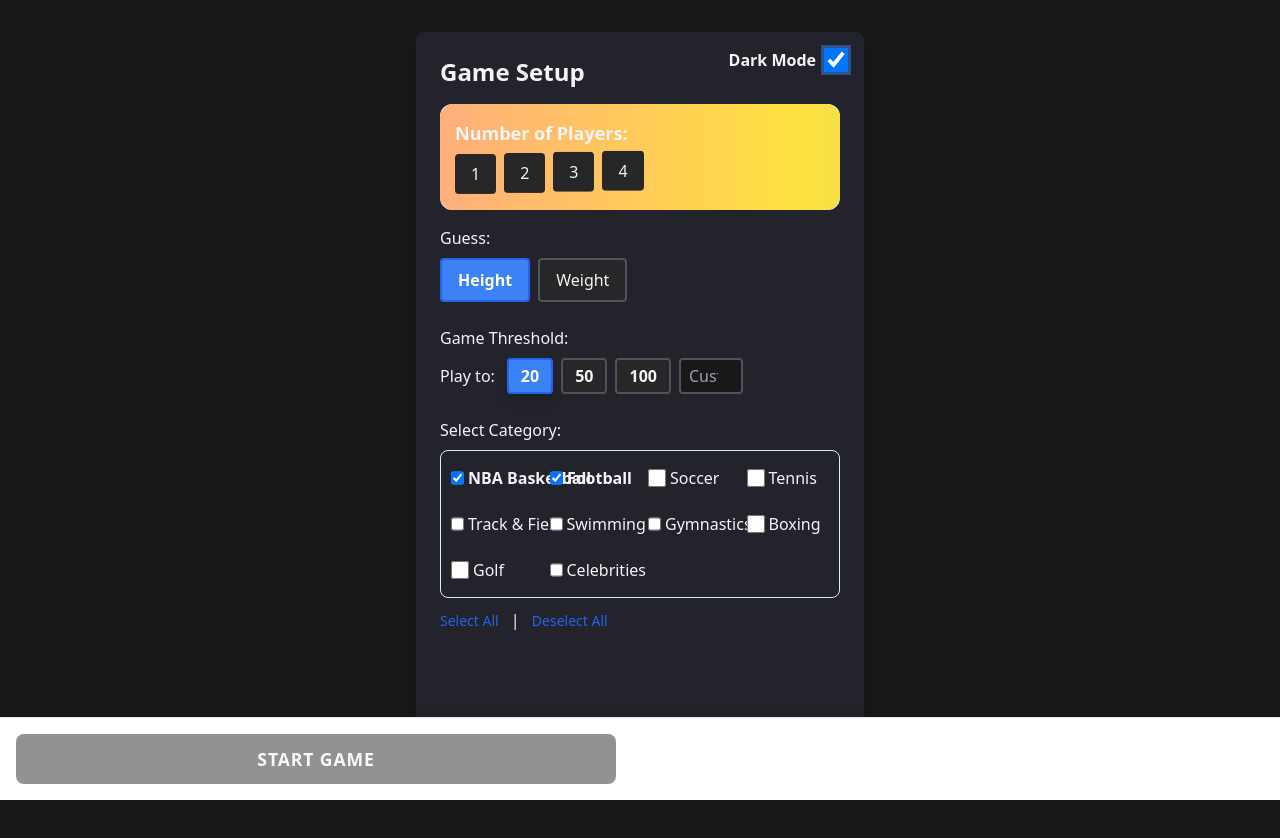
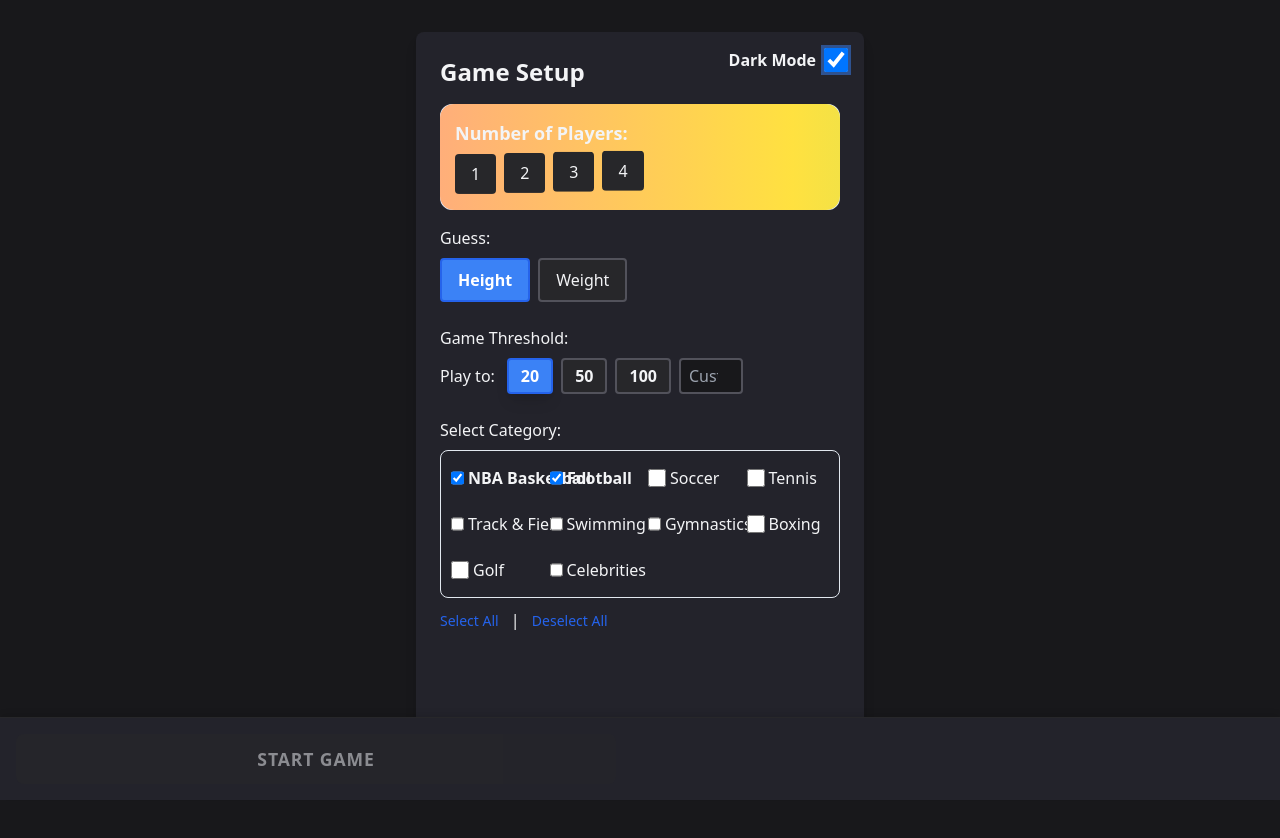
Before and after one commit to matthewseanlocke/Guess-It, a plain HTML site: page index.html in a window 1280 px wide. Both pictures are taken after a click on the checkbox "Dark Mode". Drawn offline with nearby package versions, Linux system fonts and the light colour scheme.

Commit message:
Update to dark mode elements
Update to dark mode elements

```diff
--- a/index.html
+++ b/index.html
@@ -20,7 +20,7 @@
             <div class="large-question" style="top: 40%; right: 10%; font-size: 110px; animation: resizeQuestionAlt 7.5s infinite;">?</div>
         </div>
         <div class="text-center relative z-10">
-            <h1 class="text-6xl font-bold text-white mb-4">Guess It!</h1>
+            <h1 class="text-6xl font-bold text-white mb-4">Guess-It!</h1>
             <div class="question-mark text-8xl font-bold text-white">?</div>
         </div>
     </div>
@@ -127,7 +127,7 @@
         </div>
 
         <!-- Fixed Start Game Button -->
-        <div id="start-game-container" class="fixed bottom-0 left-0 right-0 bg-white p-4 shadow-lg">
+        <div id="start-game-container" class="fixed bottom-0 left-0 right-0 bg-white dark:bg-gray-800 p-4 shadow-lg">
             <button id="start-game" class="w-full bg-blue-600 text-white py-3 rounded-lg font-semibold hover:bg-blue-700 transition disabled:opacity-50" disabled>START GAME</button>
         </div>
 
--- a/styles.css
+++ b/styles.css
@@ -1026,3 +1026,8 @@ body.dark #result-container span {
   0% { box-shadow: 0 0 0 0 rgba(59,130,246,0.3); }
   100% { box-shadow: 0 0 16px 4px rgba(59,130,246,0.25); }
 }
+
+body.dark #start-game-container {
+  background: #23232b !important;
+  border-top: 1px solid #27272a !important;
+}
```
